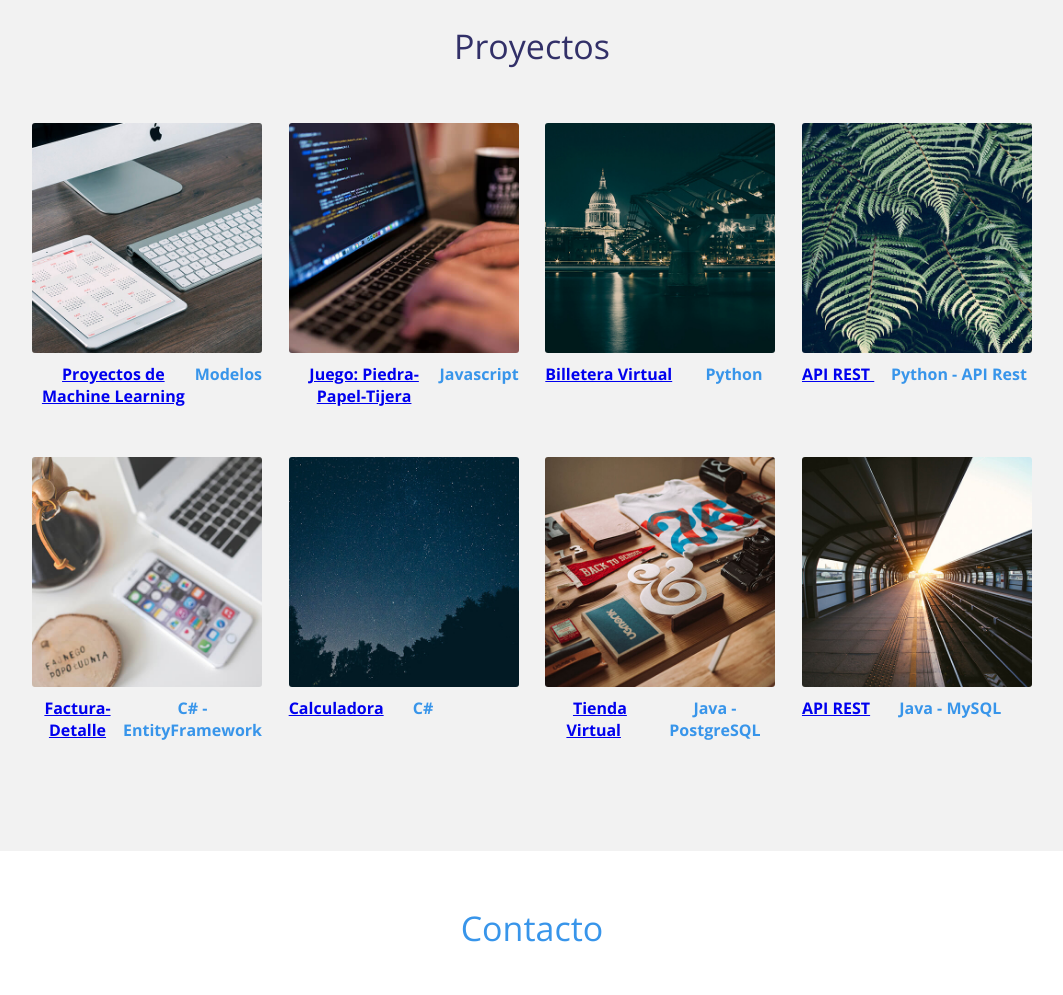
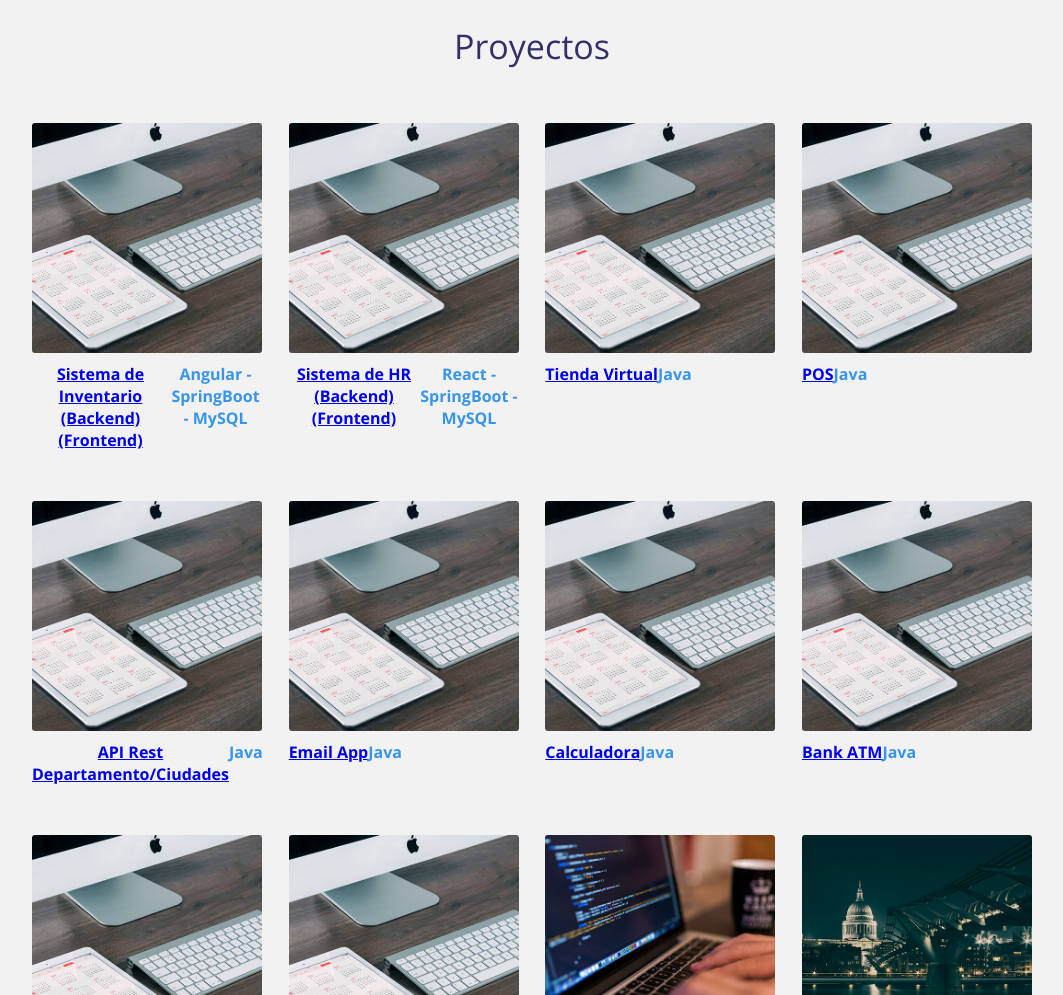
Before and after one commit to fmattaperdomo/fmattaperdomo.github.io, a plain HTML site: page index.html in a window 1280 px wide. Shown: the part 1100-2095 px from the top of the page, without its empty margins (108-1171 px from the left). Drawn offline with nearby package versions, Linux system fonts and the light colour scheme.

Commit message:
Java Projects added

```diff
--- a/index.html
+++ b/index.html
@@ -21,7 +21,7 @@
 			<div class="contenedor-texto">
 				<div class="texto">
 					<h1 class="nombre">Francisco Matta Perdomo</h1>
-					<h2 class="profesion">Gerente de Proyecto - Analista y Cientifico de Datos - Desarrollador Backend</h2>
+					<h2 class="profesion">Desarrollador Backend - Gerente de Proyecto - Analista y Cientifico de Datos</h2>
 				</div>
 			</div>
 		</div>
@@ -46,8 +46,91 @@
 		<section class="trabajos">
 			<div class="contenedor">
 				<h3 class="titulo" id="trabajo">Proyectos</h3>
+				<div class="contenedor-trabajos" >
+					<div class="trabajo">
+						<div class="thumb">
+							<img src="img/trabajos/1.jpg" alt="Lorem Ipsum">
+						</div>
+						<div class="descripcion">
+							<p class="nombre"><a  href="https://github.com/fmattaperdomo/java-inventoryapp-project" target="_blank">Sistema de Inventario (Backend)</a><a  href="https://github.com/fmattaperdomo/angular-inventoryapp-project" target="_blank">(Frontend)</a></p>
+							<p class="nombre">Angular - SpringBoot - MySQL</p>
+						</div>
+					</div>
+					<div class="trabajo">
+						<div class="thumb">
+							<img src="img/trabajos/1.jpg" alt="Lorem Ipsum">
+						</div>
+						<div class="descripcion">
+							<p class="nombre"><a  href="https://github.com/fmattaperdomo/java-hr-app-project" target="_blank">Sistema de HR (Backend)</a><a  href="https://github.com/fmattaperdomo/java-hr-app-project" target="_blank">(Frontend)</a></p>
+							<p class="nombre">React - SpringBoot - MySQL</p>
+						</div>
+					</div>
+					<div class="trabajo">
+						<div class="thumb">
+							<img src="img/trabajos/1.jpg" alt="Lorem Ipsum">
+						</div>
+						<div class="descripcion">
+							<p class="nombre"><a  href="https://github.com/fmattaperdomo/java-postgresql-tienda-virtual" target="_blank">Tienda Virtual</a></p>
+							<p class="nombre">Java</p>
+						</div>
+					</div>
+					<div class="trabajo">
+						<div class="thumb">
+							<img src="img/trabajos/1.jpg" alt="Lorem Ipsum">
+						</div>
+						<div class="descripcion">
+							<p class="nombre"><a  href="https://github.com/fmattaperdomo/java-mysql-punto-de-venta" target="_blank">POS</a></p>
+							<p class="nombre">Java</p>
+						</div>
+					</div>
 
-				<div class="contenedor-trabajos" >
+					<div class="trabajo">
+						<div class="thumb">
+							<img src="img/trabajos/1.jpg" alt="Lorem Ipsum">
+						</div>
+						<div class="descripcion">
+							<p class="nombre"><a  href="https://github.com/fmattaperdomo/java-mysql-api-rest-paises-departamentos-ciudades" target="_blank">API Rest Departamento/Ciudades</a></p>
+							<p class="nombre">Java</p>
+						</div>
+					</div>
+					<div class="trabajo">
+						<div class="thumb">
+							<img src="img/trabajos/1.jpg" alt="Lorem Ipsum">
+						</div>
+						<div class="descripcion">
+							<p class="nombre"><a  href="https://github.com/fmattaperdomo/java_emailapp" target="_blank">Email App</a></p>
+							<p class="nombre">Java</p>
+						</div>
+					</div>
+					<div class="trabajo">
+						<div class="thumb">
+							<img src="img/trabajos/1.jpg" alt="Lorem Ipsum">
+						</div>
+						<div class="descripcion">
+							<p class="nombre"><a  href="https://github.com/fmattaperdomo/java-calculator" target="_blank">Calculadora</a></p>
+							<p class="nombre">Java</p>
+						</div>
+					</div>
+					<div class="trabajo">
+						<div class="thumb">
+							<img src="img/trabajos/1.jpg" alt="Lorem Ipsum">
+						</div>
+						<div class="descripcion">
+							<p class="nombre"><a  href="https://github.com/fmattaperdomo/java-bank-atm" target="_blank">Bank ATM</a></p>
+							<p class="nombre">Java</p>
+						</div>
+					</div>
+					<div class="trabajo">
+						<div class="thumb">
+							<img src="img/trabajos/1.jpg" alt="Lorem Ipsum">
+						</div>
+						<div class="descripcion">
+							<p class="nombre"><a  href="https://github.com/fmattaperdomo/java-caja-registradora" target="_blank">Caja Registradora</a></p>
+							<p class="nombre">Java</p>
+						</div>
+					</div>
+
+
 					<div class="trabajo">
 						<div class="thumb">
 							<img src="img/trabajos/1.jpg" alt="Lorem Ipsum">
```
